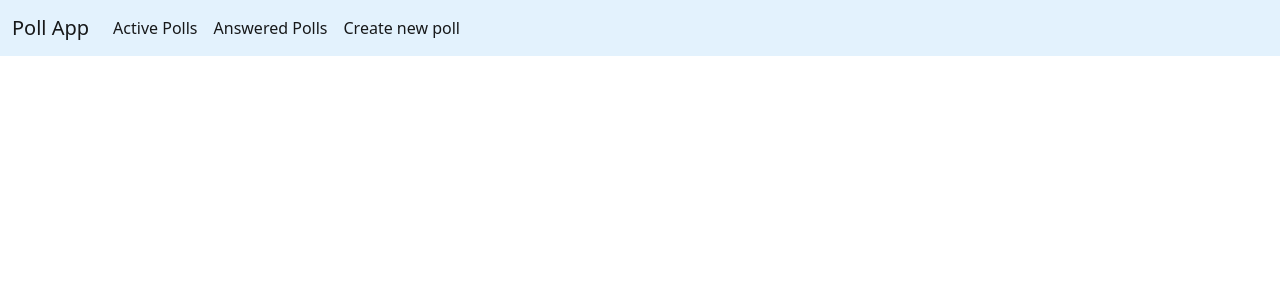
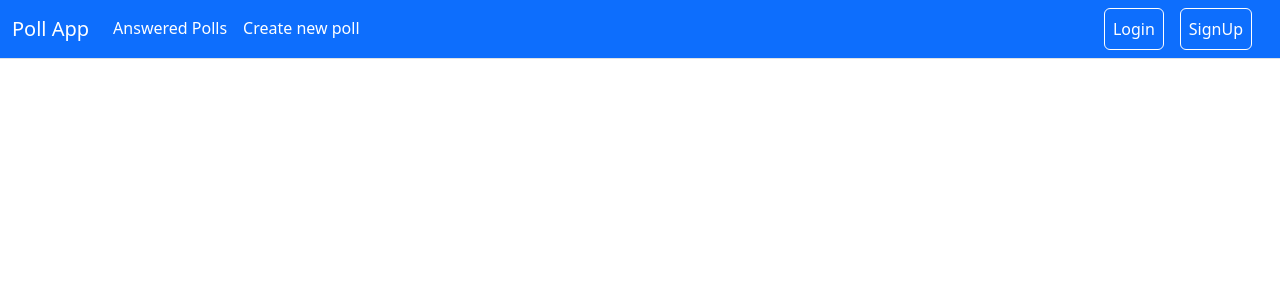
Before and after one commit to jaditi930/Poll-Application, a Django app: template templates/base.html in a window 1280 px wide. Shown: the top 300 px of the page. Run offline with Django 3.2, Linux system fonts and the light colour scheme; the template is opened without the code that fills it, so the values that code supplies are empty.

Commit message:
Navbar done

```diff
--- a/home/urls.py
+++ b/home/urls.py
@@ -3,5 +3,8 @@ from . import views
 
 urlpatterns = [
     path('',views.home,name="home"),
-    path('create_poll',views.create_poll,name="create")
+    path('create_poll',views.create_poll,name="create"),
+    path('login',views.login,name="login"),
+    path('signup',views.signup,name="signup"),
+
 ]
--- a/templates/base.html
+++ b/templates/base.html
@@ -7,22 +7,25 @@
     <link rel="stylesheet" href="https://cdn.jsdelivr.net/npm/bootstrap@5.2.3/dist/css/bootstrap.min.css" integrity="sha384-rbsA2VBKQhggwzxH7pPCaAqO46MgnOM80zW1RWuH61DGLwZJEdK2Kadq2F9CUG65" crossorigin="anonymous">
 
 </head>
-<nav class="navbar navbar-expand-lg" style="background-color: #e3f2fd;">
+<nav class="navbar navbar-expand-lg bg-primary border-bottom border-body">
     <div class="container-fluid">
-      <a class="navbar-brand" href="#">Poll App</a>
+      <a class="navbar-brand text-white" href="{% url 'home' %}">Poll App</a>
       <button class="navbar-toggler" type="button" data-bs-toggle="collapse" data-bs-target="#navbarSupportedContent" aria-controls="navbarSupportedContent" aria-expanded="false" aria-label="Toggle navigation">
         <span class="navbar-toggler-icon"></span>
       </button>
       <div class="collapse navbar-collapse" id="navbarSupportedContent">
-        <ul class="navbar-nav me-auto mb-2 mb-lg-0">
+        <ul class="navbar-nav me-auto mb-2 mb-lg-0 d-flex w-100">
           <li class="nav-item">
-            <a class="nav-link active" aria-current="page" href="#">Active Polls</a>
+            <a class="nav-link active text-white" aria-current="page" href="#">Answered Polls</a>
           </li>
           <li class="nav-item">
-            <a class="nav-link active" aria-current="page" href="#">Answered Polls</a>
+            <a class="nav-link active text-white" aria-current="page" href="{% url 'create' %}">Create new poll</a>
           </li>
-          <li class="nav-item">
-            <a class="nav-link active" aria-current="page" href="{% url 'create' %}">Create new poll</a>
+          <li class="nav-item ms-auto  me-3">
+            <a role="button" class="btn nav-link active text-white" aria-current="page" href="{% url 'login' %}">Login</a>
+          </li>
+          <li class="nav-item  me-3">
+            <a role="button" class="btn nav-link active text-white" aria-current="page" href="{% url 'signup' %}">SignUp</a>
           </li>
         </ul>
       </div>
```
Also changed, not shown: home/views.py (+7 -1 lines), templates/all_polls.html (added, +28 -0 lines).
